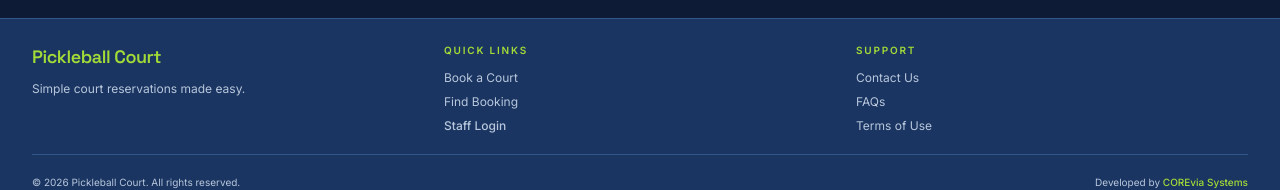
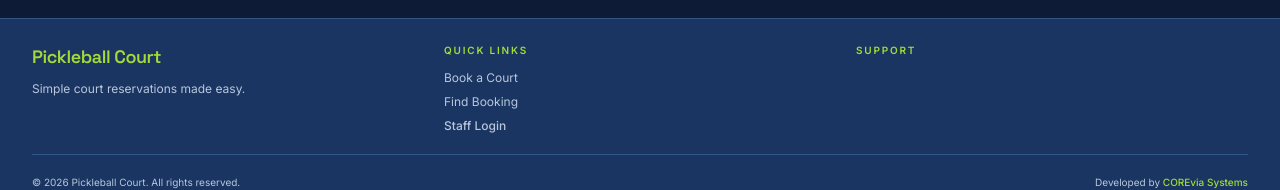
Before and after one commit to Gryed/PICKLEBALL-COURT-TEMPLATE, a React (Vite) app: page / in a window 1280 px wide. Shown: the part 586-776 px from the top of the page. Built offline with nearby package versions, Linux system fonts and the light colour scheme; no server answers.

Commit message:
Make footer support links tenant configurable

```diff
--- a/src/components/Footer.tsx
+++ b/src/components/Footer.tsx
@@ -7,7 +7,11 @@ import { useOrganization } from '../context/OrganizationContext'
 export default function Footer() {
   const { signIn } = useAuth()
   const navigate = useNavigate()
-  const { organization, loading: organizationLoading } = useOrganization()
+  const {
+    organization,
+    branding,
+    loading: organizationLoading,
+  } = useOrganization()
 
   const organizationName =
     organization?.name ?? 'Pickleball Court'
@@ -152,32 +156,38 @@ export default function Footer() {
               </p>
 
               <div className="flex flex-col items-start gap-2 text-xs">
+                {branding?.contact_url && (
                   <a
-                  href="https://www.facebook.com/jelarjoychristian"
+                    href={branding.contact_url}
                     target="_blank"
                     rel="noreferrer"
                     className="text-muted transition-colors hover:text-court"
                   >
                     Contact Us
                   </a>
+                )}
 
+                {branding?.faq_url && (
                   <a
-                  href="https://pickleblisscourt.com/#"
+                    href={branding.faq_url}
                     target="_blank"
                     rel="noreferrer"
                     className="text-muted transition-colors hover:text-court"
                   >
                     FAQs
                   </a>
+                )}
 
+                {branding?.terms_url && (
                   <a
-                  href="https://pickleblisscourt.com/#"
+                    href={branding.terms_url}
                     target="_blank"
                     rel="noreferrer"
                     className="text-muted transition-colors hover:text-court"
                   >
                     Terms of Use
                   </a>
+                )}
               </div>
             </div>
           </div>
--- a/src/services/organizationService.ts
+++ b/src/services/organizationService.ts
@@ -22,6 +22,9 @@ export interface OrganizationBranding {
   line_color: string
   heading_font: string
   body_font: string
+  contact_url: string | null
+  faq_url: string | null
+  terms_url: string | null
 }
 
 export interface OrganizationLandingContent {
```
Lines whose indentation alone changed are shown as unchanged.
